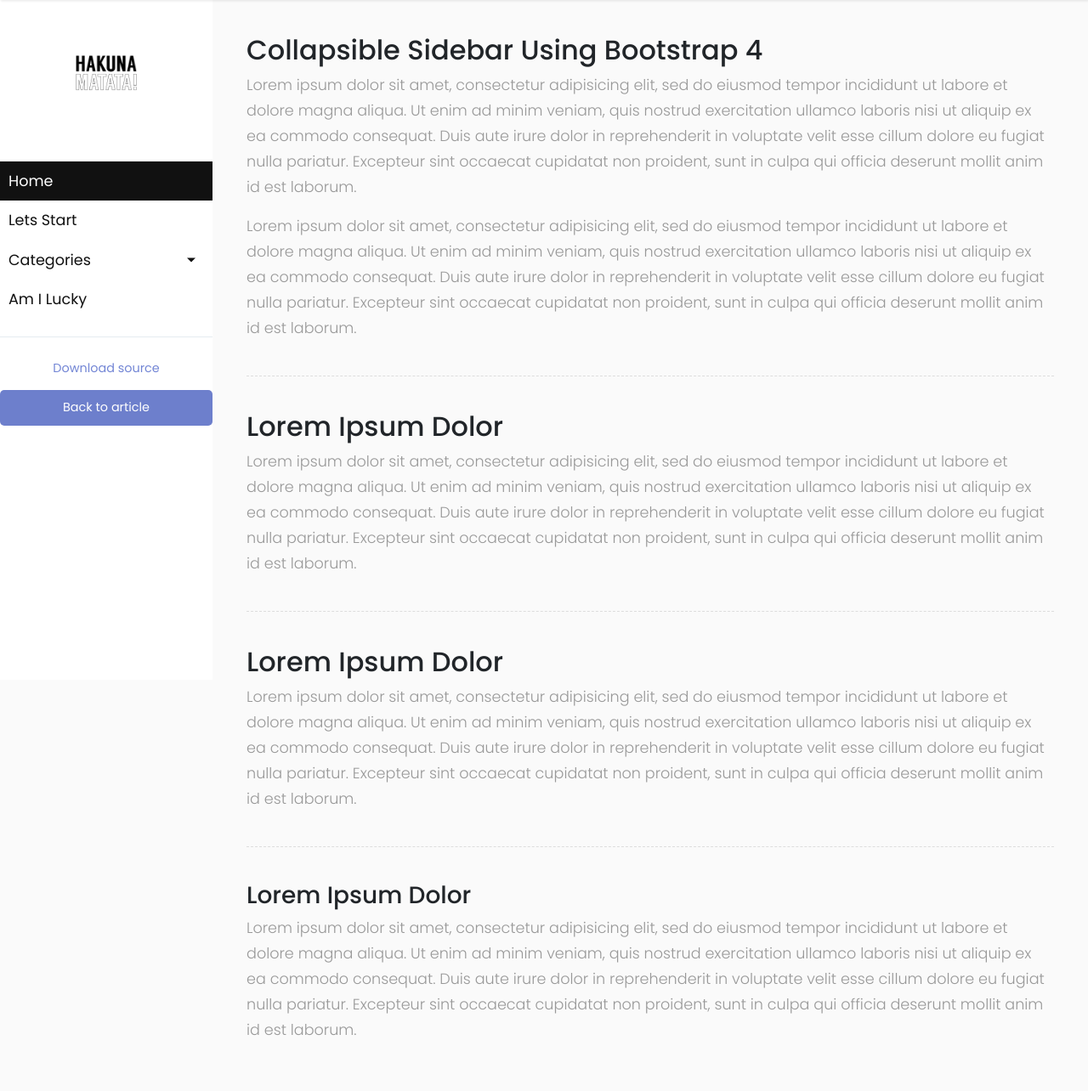
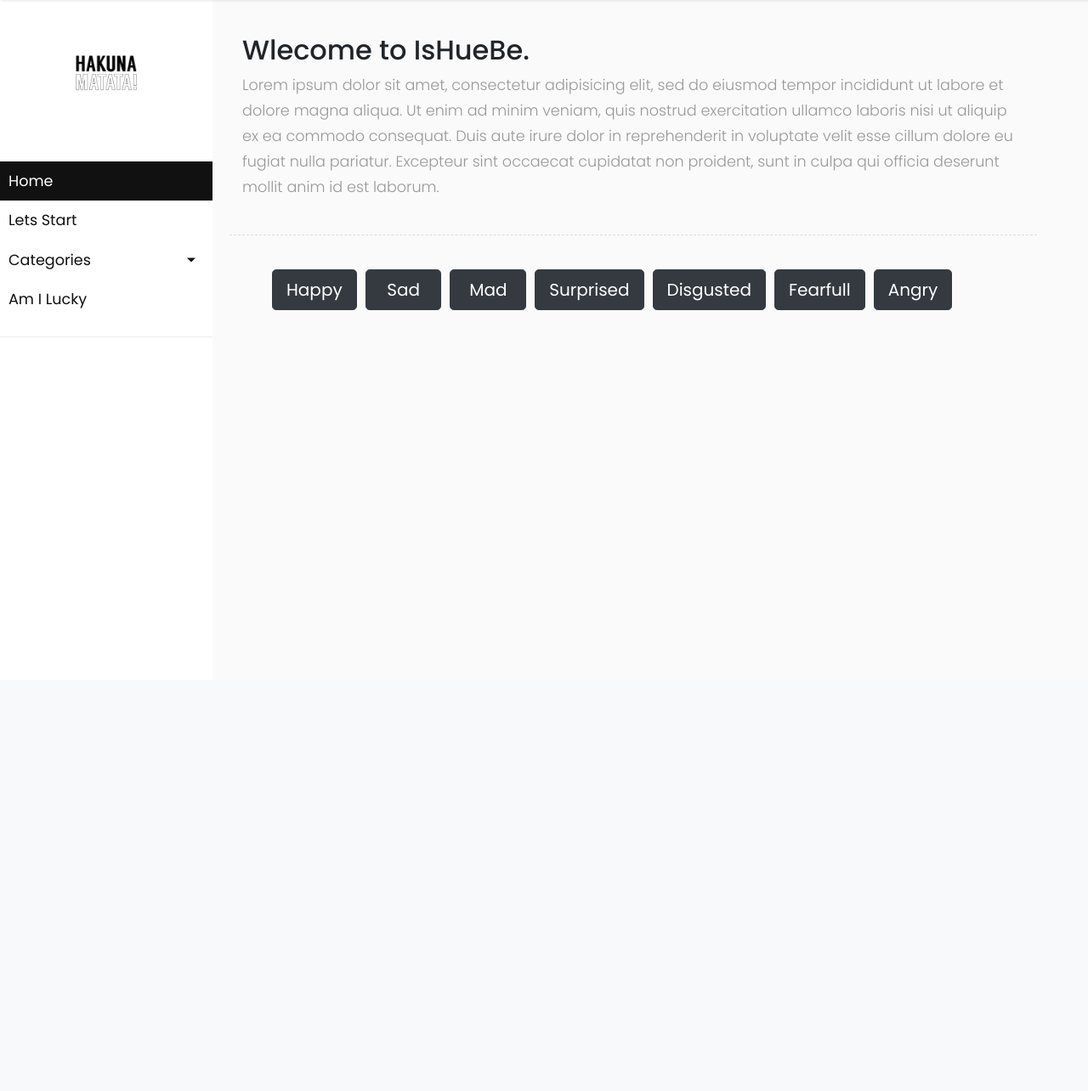
Before and after one commit to sergiocortessat/IsHueBe, a Django app: page / in a window 1280 px wide. Shown: the part 70-1354 px from the top of the page at 85% size. After the commit the page ends 467 px from the top, so only its background shows below. Run offline with Django 3.2, Linux system fonts and the light colour scheme; some libraries are stand-ins or nearby versions.

Commit message:
new upload of changes for grid holding buttons and responsive response

```diff
--- a/ishuebe/ishuebe/settings.py
+++ b/ishuebe/ishuebe/settings.py
@@ -25,7 +25,7 @@ SECRET_KEY = '0&1y-%u)(0!uet_ui89^$$cq()7nac(#^$8(fmuiq^szl@@z^k'
 # SECURITY WARNING: don't run with debug turned on in production!
 DEBUG = True
 
-ALLOWED_HOSTS = ['192.168.0.80', '192.168.1.80']
+ALLOWED_HOSTS = ['192.168.0.80', '192.168.1.80','192.168.100.122','192.168.8.108']
 
 
 # Application definition
--- a/ishuebe/page/static/main/css/simple-sidebar.css
+++ b/ishuebe/page/static/main/css/simple-sidebar.css
@@ -161,11 +161,34 @@ a.article:hover {
     transition: all 0.3s;
     position: absolute;
     top: 70px;
-    right: 0;
+    right: 20px;
+
+}
+
+#list {
+    width: auto;
 }
 
 #content.active {
     width: 100%;
+}
+
+#button-padding {
+    padding: 15px,15px,15px,15px;
+
+}
+
+.btn-grid-color{
+    color: #7386D5 !important ;
+}
+.btn-grid {
+    color: #000;
+    list-style: none;
+    padding-left: 50px;
+    display: grid;
+    grid-template-columns: repeat(8,1fr);
+    grid-column-gap: 10px;
+    grid-row-gap: 10px;
 }
 
 /* ---------------------------------------------------
@@ -189,3 +212,16 @@ a.article:hover {
         display: block;
     }
 }
+
+@media (max-width: 1120px){
+    .place2 {
+        grid-template-columns: repeat(1, 0.5fr);
+        margin-left: 25%;
+    }
+}
+
+@media (max-width: 375px){
+    .place2 {
+        margin-left: 25%;
+    }
+}
--- a/ishuebe/page/templates/main/index2.html
+++ b/ishuebe/page/templates/main/index2.html
@@ -10,15 +10,21 @@
     {% load static %}
 
     <!-- Bootstrap CSS CDN -->
-    <link rel="stylesheet" href="https://stackpath.bootstrapcdn.com/bootstrap/4.1.0/css/bootstrap.min.css" integrity="sha384-9gVQ4dYFwwWSjIDZnLEWnxCjeSWFphJiwGPXr1jddIhOegiu1FwO5qRGvFXOdJZ4" crossorigin="anonymous">
+    <link rel="stylesheet" href="https://stackpath.bootstrapcdn.com/bootstrap/4.1.0/css/bootstrap.min.css"
+        integrity="sha384-9gVQ4dYFwwWSjIDZnLEWnxCjeSWFphJiwGPXr1jddIhOegiu1FwO5qRGvFXOdJZ4" crossorigin="anonymous">
     <!-- Our Custom CSS -->
-    <link rel="stylesheet" href=" {% static 'main/css/simple-sidebar.css' %} " type="text/css">
+    <link rel="stylesheet" href=" {% static 'main/css/simple-sidebar.css' %}?20181209 " type="text/css">
     <!-- Scrollbar Custom CSS -->
-    <link rel="stylesheet" href="https://cdnjs.cloudflare.com/ajax/libs/malihu-custom-scrollbar-plugin/3.1.5/jquery.mCustomScrollbar.min.css">
+    <link rel="stylesheet"
+        href="https://cdnjs.cloudflare.com/ajax/libs/malihu-custom-scrollbar-plugin/3.1.5/jquery.mCustomScrollbar.min.css">
 
     <!-- Font Awesome JS -->
-    <script defer src="https://use.fontawesome.com/releases/v5.0.13/js/solid.js" integrity="sha384-tzzSw1/Vo+0N5UhStP3bvwWPq+uvzCMfrN1fEFe+xBmv1C/AtVX5K0uZtmcHitFZ" crossorigin="anonymous"></script>
-    <script defer src="https://use.fontawesome.com/releases/v5.0.13/js/fontawesome.js" integrity="sha384-6OIrr52G08NpOFSZdxxz1xdNSndlD4vdcf/q2myIUVO0VsqaGHJsB0RaBE01VTOY" crossorigin="anonymous"></script>
+    <script defer src="https://use.fontawesome.com/releases/v5.0.13/js/solid.js"
+        integrity="sha384-tzzSw1/Vo+0N5UhStP3bvwWPq+uvzCMfrN1fEFe+xBmv1C/AtVX5K0uZtmcHitFZ"
+        crossorigin="anonymous"></script>
+    <script defer src="https://use.fontawesome.com/releases/v5.0.13/js/fontawesome.js"
+        integrity="sha384-6OIrr52G08NpOFSZdxxz1xdNSndlD4vdcf/q2myIUVO0VsqaGHJsB0RaBE01VTOY"
+        crossorigin="anonymous"></script>
 
 </head>
 
@@ -42,7 +48,9 @@
 
 
 
-				<button class="btn btn-dark d-inline-block d-lg-none ml-auto" type="button" data-toggle="collapse" data-target="#navbarSupportedContent" aria-controls="navbarSupportedContent" aria-expanded="false" aria-label="Toggle navigation">
+                    <button class="btn btn-dark d-inline-block d-lg-none ml-auto" type="button" data-toggle="collapse"
+                        data-target="#navbarSupportedContent" aria-controls="navbarSupportedContent"
+                        aria-expanded="false" aria-label="Toggle navigation">
                         <i class="fas fa-align-justify"></i>
                     </button>
 
@@ -69,8 +77,8 @@
         <nav id="sidebar">
             <div class="sidebar-header">
                 <center>
-						<img src="{% static 'main/img/profile.jpg' %}" class="img-responsive" style='left: 10px;max-height: 150px;'
-							alt="face">
+                    <img src="{% static 'main/img/profile.jpg' %}" class="img-responsive"
+                        style='left: 10px;max-height: 150px;' alt="face">
                 </center>
             </div>
             <ul class="list-unstyled components">
@@ -82,7 +90,8 @@
                     <a href="#">Lets Start</a>
                 </li>
                 <li>
-                    <a href="#Submenu" data-toggle="collapse" aria-expanded="false" class="dropdown-toggle">Categories</a>
+                    <a href="#Submenu" data-toggle="collapse" aria-expanded="false"
+                        class="dropdown-toggle">Categories</a>
                     <ul class="collapse list-unstyled" id="Submenu">
                         <li>
                             <a href="#">Categories 1</a>
@@ -100,7 +109,7 @@
                 </li>
 
             </ul>
-
+            <!--
             <ul class="list-unstyled CTAs">
                 <li>
                     <a href="https://bootstrapious.com/tutorial/files/sidebar.zip" class="download">Download source</a>
@@ -108,43 +117,65 @@
                 <li>
                     <a href="https://bootstrapious.com/p/bootstrap-sidebar" class="article">Back to article</a>
                 </li>
-            </ul>
+            </ul> -->
         </nav>
 
         <!-- Page Content  -->
         <div id="content">
+            <div class="container-fluid">
 
+            <h2>Wlecome to IsHueBe.</h2>
+            <p>Lorem ipsum dolor sit amet, consectetur adipisicing elit, sed do eiusmod tempor incididunt ut labore et
+                dolore magna aliqua. Ut enim ad minim veniam, quis nostrud exercitation ullamco laboris nisi ut aliquip
+                ex ea commodo consequat. Duis aute irure dolor in reprehenderit in voluptate velit esse cillum dolore eu
+                fugiat nulla pariatur. Excepteur sint occaecat cupidatat non proident, sunt in culpa qui officia
+                deserunt mollit anim id est laborum.</p>
 
-
-            <h2>Collapsible Sidebar Using Bootstrap 4</h2>
-            <p>Lorem ipsum dolor sit amet, consectetur adipisicing elit, sed do eiusmod tempor incididunt ut labore et dolore magna aliqua. Ut enim ad minim veniam, quis nostrud exercitation ullamco laboris nisi ut aliquip ex ea commodo consequat. Duis aute irure dolor in reprehenderit in voluptate velit esse cillum dolore eu fugiat nulla pariatur. Excepteur sint occaecat cupidatat non proident, sunt in culpa qui officia deserunt mollit anim id est laborum.</p>
-            <p>Lorem ipsum dolor sit amet, consectetur adipisicing elit, sed do eiusmod tempor incididunt ut labore et dolore magna aliqua. Ut enim ad minim veniam, quis nostrud exercitation ullamco laboris nisi ut aliquip ex ea commodo consequat. Duis aute irure dolor in reprehenderit in voluptate velit esse cillum dolore eu fugiat nulla pariatur. Excepteur sint occaecat cupidatat non proident, sunt in culpa qui officia deserunt mollit anim id est laborum.</p>
+            </div>
 
                <div class="line"></div>
+                    <!-- margin: 0 auto; -->
 
-            <h2>Lorem Ipsum Dolor</h2>
-            <p>Lorem ipsum dolor sit amet, consectetur adipisicing elit, sed do eiusmod tempor incididunt ut labore et dolore magna aliqua. Ut enim ad minim veniam, quis nostrud exercitation ullamco laboris nisi ut aliquip ex ea commodo consequat. Duis aute irure dolor in reprehenderit in voluptate velit esse cillum dolore eu fugiat nulla pariatur. Excepteur sint occaecat cupidatat non proident, sunt in culpa qui officia deserunt mollit anim id est laborum.</p>
+                    <ul class="btn-grid"> <!--could be a div-->
+                        <!--<li class="btn-grid-color" style="bottom: 10px;"><a class="social-icon text-center" target="_blank" href="#">Happy</a></li>-->
 
-            <div class="line"></div>
+                        <li class="btn-grid-color"><a href="#"><button type="button"
+                                    class="btn btn-secondary btn-block btn-dark btn-lg">Happy</button></a>
+                        </li> <!--could be a div-->
+                        <li class="btn-grid-color"> <a href="#"><button type="button"
+                                    class="btn btn-secondary btn-block btn-dark btn-lg">Sad</button> </a></li>
+                        <li class="btn-grid-color"><a href="#"><button type="button"
+                                    class="btn btn-secondary btn-block btn-dark btn-lg">Mad</button> </a></li>
+                        <li class="btn-grid-color"><a href="#"><button type="button"
+                                    class="btn btn-secondary btn-block btn-dark btn-lg">Surprised</button>
+                            </a></li>
+                        <li class="btn-grid-color"><a href="#"><button type="button"
+                                    class="btn btn-secondary btn-block btn-dark btn-lg">Disgusted</a></li>
+                        <li class="btn-grid-color"><a href="#"><button type="button"
+                                    class="btn btn-secondary btn-block btn-dark btn-lg">Fearfull</button> </a></li>
+                        <li class="btn-grid-color"><a href="#"><button type="button"
+                                    class="btn btn-secondary btn-block btn-dark btn-lg">Angry</button> </a> </li>
 
-            <h2>Lorem Ipsum Dolor</h2>
-            <p>Lorem ipsum dolor sit amet, consectetur adipisicing elit, sed do eiusmod tempor incididunt ut labore et dolore magna aliqua. Ut enim ad minim veniam, quis nostrud exercitation ullamco laboris nisi ut aliquip ex ea commodo consequat. Duis aute irure dolor in reprehenderit in voluptate velit esse cillum dolore eu fugiat nulla pariatur. Excepteur sint occaecat cupidatat non proident, sunt in culpa qui officia deserunt mollit anim id est laborum.</p>
+                    </ul>
 
-            <div class="line"></div>
-
-            <h3>Lorem Ipsum Dolor</h3>
-            <p>Lorem ipsum dolor sit amet, consectetur adipisicing elit, sed do eiusmod tempor incididunt ut labore et dolore magna aliqua. Ut enim ad minim veniam, quis nostrud exercitation ullamco laboris nisi ut aliquip ex ea commodo consequat. Duis aute irure dolor in reprehenderit in voluptate velit esse cillum dolore eu fugiat nulla pariatur. Excepteur sint occaecat cupidatat non proident, sunt in culpa qui officia deserunt mollit anim id est laborum.</p>
             </div>
     </div>
 
         <!-- jQuery CDN - Slim version (=without AJAX) -->
-    <script src="https://code.jquery.com/jquery-3.3.1.slim.min.js" integrity="sha384-q8i/X+965DzO0rT7abK41JStQIAqVgRVzpbzo5smXKp4YfRvH+8abtTE1Pi6jizo" crossorigin="anonymous"></script>
+        <script src="https://code.jquery.com/jquery-3.3.1.slim.min.js"
+            integrity="sha384-q8i/X+965DzO0rT7abK41JStQIAqVgRVzpbzo5smXKp4YfRvH+8abtTE1Pi6jizo"
+            crossorigin="anonymous"></script>
         <!-- Popper.JS -->
-    <script src="https://cdnjs.cloudflare.com/ajax/libs/popper.js/1.14.0/umd/popper.min.js" integrity="sha384-cs/chFZiN24E4KMATLdqdvsezGxaGsi4hLGOzlXwp5UZB1LY//20VyM2taTB4QvJ" crossorigin="anonymous"></script>
+        <script src="https://cdnjs.cloudflare.com/ajax/libs/popper.js/1.14.0/umd/popper.min.js"
+            integrity="sha384-cs/chFZiN24E4KMATLdqdvsezGxaGsi4hLGOzlXwp5UZB1LY//20VyM2taTB4QvJ"
+            crossorigin="anonymous"></script>
         <!-- Bootstrap JS -->
-    <script src="https://stackpath.bootstrapcdn.com/bootstrap/4.1.0/js/bootstrap.min.js" integrity="sha384-uefMccjFJAIv6A+rW+L4AHf99KvxDjWSu1z9VI8SKNVmz4sk7buKt/6v9KI65qnm" crossorigin="anonymous"></script>
+        <script src="https://stackpath.bootstrapcdn.com/bootstrap/4.1.0/js/bootstrap.min.js"
+            integrity="sha384-uefMccjFJAIv6A+rW+L4AHf99KvxDjWSu1z9VI8SKNVmz4sk7buKt/6v9KI65qnm"
+            crossorigin="anonymous"></script>
         <!-- jQuery Custom Scroller CDN -->
-    <script src="https://cdnjs.cloudflare.com/ajax/libs/malihu-custom-scrollbar-plugin/3.1.5/jquery.mCustomScrollbar.concat.min.js"></script>
+        <script
+            src="https://cdnjs.cloudflare.com/ajax/libs/malihu-custom-scrollbar-plugin/3.1.5/jquery.mCustomScrollbar.concat.min.js"></script>
 
         <script type="text/javascript">
             $(document).ready(function () {
```
Also changed, not shown: ishuebe/page/templates/main/header.html (+3 -9 lines). Lines whose indentation alone changed are shown as unchanged.
